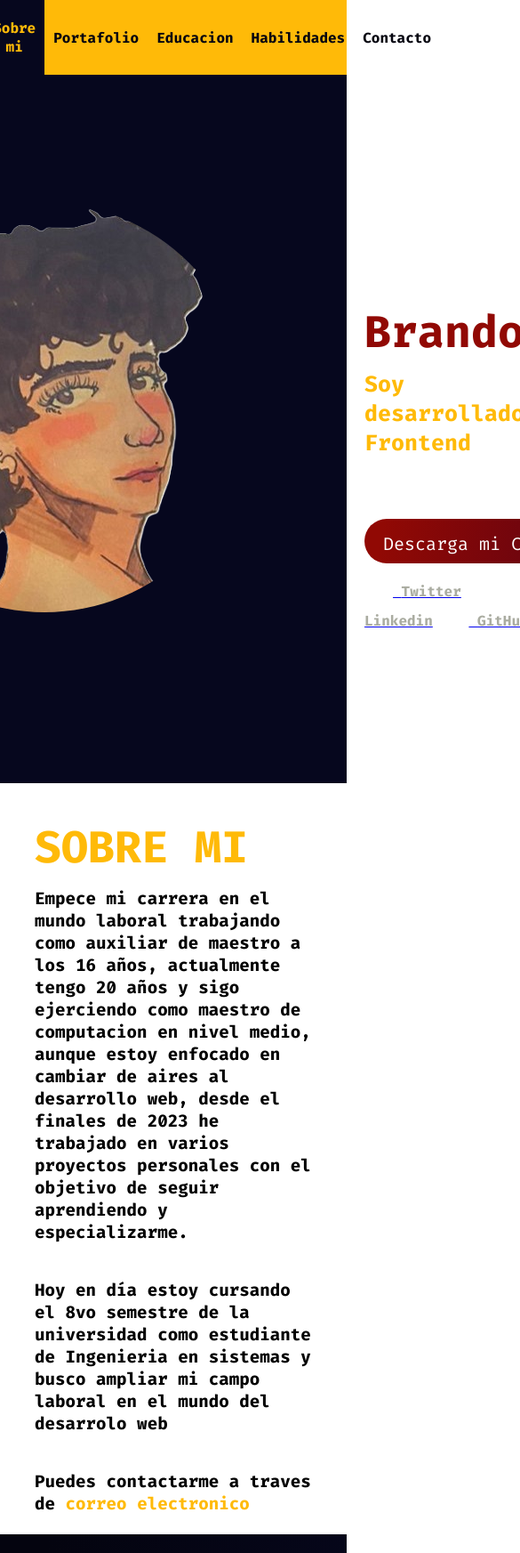
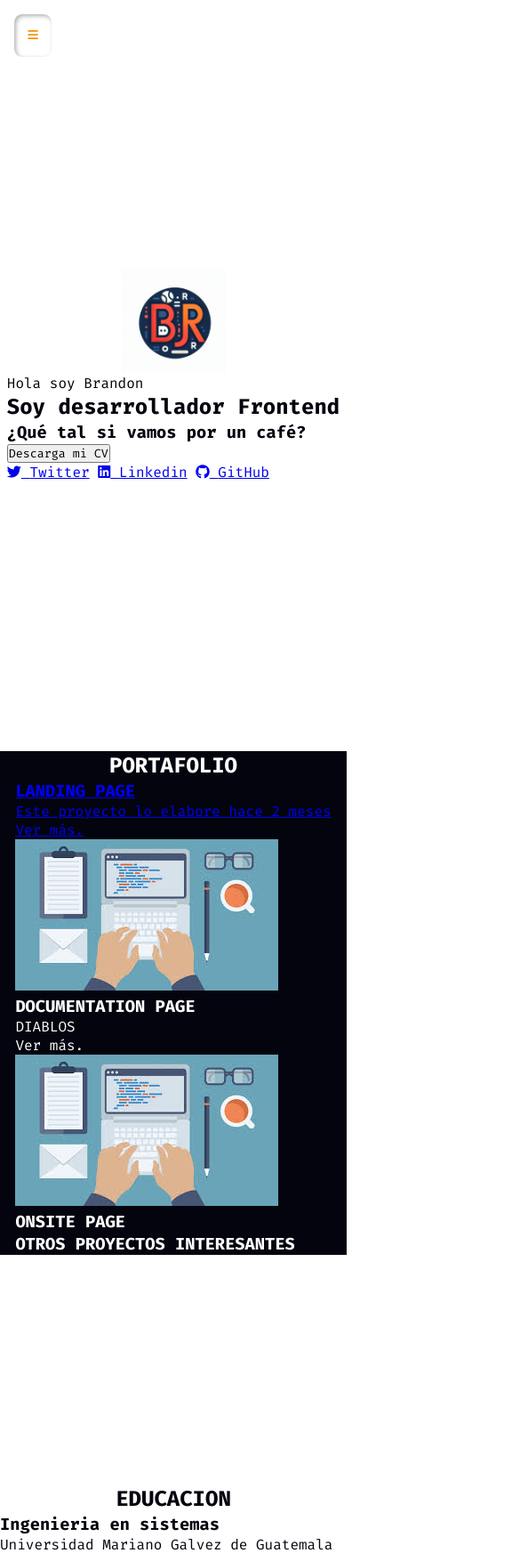
Before and after one commit to BrandonJr20/Portafolio, a plain HTML site: page index.html in a window 390 px wide. Shown: the top 1745 px of the page at 89% size, 585 px wide, since content can reach past the window. Drawn offline with nearby package versions, Linux system fonts and the light colour scheme.

Commit message:
Cambios 10-12-24

```diff
--- a/Recursos/Estilos/style.css
+++ b/Recursos/Estilos/style.css
@@ -8,9 +8,10 @@
   --main-black: #06071e;
   --main-blackoff:#04040f;
   --main-orange:#dc2f02;
-  --main-white: #aaaca1;
+  --main-gray: #aaaca1;
   --main-yellow: #ffba08;
   --main-mangoo: #f48c06;
+  --main-white:#ffffff;
 }
 
 *{
@@ -22,281 +23,94 @@
   margin: 0;
 }
 
-.nav{
-  z-index: 1; /* Se muestra por delante de todos los objetos */
-  position: fixed;
-  display: flex;
-  justify-content: center;
-  align-items: center;
-  align-content: center;
+body {
+  background: linear-gradient(125deg, var(--main-blackoff) 60%, var(--main-black) 100%); /*Degradado de fondo*/
   width: 100%;
-  background-color: var(--main-yellow);
-}
-
-.nav a{
-  justify-content: center;
-  align-items: center;
-  align-content: center;
-  height: 10vh;
-  padding: 10px;
-  display: block;
-  color: var(--main-blackoff);
-  text-align: center;
-  text-decoration: none;
-  font-size: 1.0em;
-  font-weight: bolder;
-}
-
-.nav a:hover{
-  background-color: var(--main-black);
-  color: var(--main-yellow);
-}
-
-.nav-list{
+  height: 100%;
   display: flex;
   justify-content: center;
 }
 
-ul{
-  list-style: none;
+main{
+  width: 100%;
+  display: flex;
+  justify-content: center;
+  align-items: center;
+  flex-direction: column;
 }
 
-#nombre{
-  color: var(--main-redlight);
+section{
+  width: 100%;
+  display: flex;
+  flex-direction: column;
+  justify-content: center;
+  align-items: center;
+  color: var(--main-white);
 }
 
-.brandon{
-  display: flex;
-  align-items: center;
-  justify-content: center;
-  width: 100%;
+section:nth-of-type(odd){
+  background-color: var(--main-white);
+  color: var(--main-blackoff);
   height: 100vh;
-  background-color: var(--main-black);
-}
-
-.download{
-  border-radius: 50px;
-  border: none;
-  padding: 15px;
-  width: 100%;
-  height: 6vh;
-  margin: 4% 0 4%  0;
-  background-image: linear-gradient(100deg, var(--main-redlight) 10%, var(--main-red) 100%);
-  color: white;
-  font-size: 20px;
-}
-
-.download:hover{
-  transform: scale(1.03);
-  background-image: linear-gradient(100deg, var(--main-red) 100%, var(--main-redlight) 10%);
-}
-
-i{
-  display: flex;
-  color:white;
-  font-size: 32px;
-}
-
-i:hover{
-  color: var(--main-yellow);
-  transform: scale(1.15);
 }
 
 .brandon img{
-  border-radius: 50%;
-  margin-right: 80px;
-  padding: 50px;
+  width: 30%;
 }
 
-h1{
-  font-size: 50px;
-  margin-bottom: 4%;
-  color: white;
-}
+@media (max-width:400px) {
 
-.brandon h2{
-  color: var(--main-yellow);
-  margin-bottom: 4%;
-  font-size: 25px;
-}
+  header{
+    z-index: 1;
+    position: fixed;
+    width: 100%;
+    display: flex;
+    justify-content: center;
+    align-items: center;
+    flex-direction: column;
+    top: 0;
+    background-color: var(--main-white);
+  }
 
-h3{
-  font-size: 20px;
-  color: white;
-}
+  .nav-toggle{
+    border-radius: 20%;
+    position: absolute;
+    top: 0;
+    left: 0;
+    margin: 4vw;
+    padding: 4vw;
+    border: none;
+    color: var(--main-mangoo);
+    background-color: var(--main-white);
+    box-shadow: inset 2px 2px 5px rgba(0, 0, 0, 0.3);
+  }
 
-.social{
-  color: var(--main-white);
-  font-weight: bolder;
-}
+  .nav-toggle:active, .nav-toggle:hover{
+    box-shadow: inset -2px -2px 5px rgba(0, 0, 0, 0.3);
+  }
 
-section{
-  display: block;
-  height: 100vh;
-  padding: 10%;
-  align-items: center;
-  justify-content: center;
-}
+  .nav{
+    display: none;
 
-.title-section{
-  font-size: 50px;
-  font-weight: bolder;
-  color: var(--main-yellow);
-  margin-bottom : 4%;
-}
+  }
 
-.about_me p{
-  font-size: 120%;
-  padding-bottom: 40px;
-  font-weight: bolder;
-}
+  .nav.active{
+    width: 80%;
+    height: 100%;
+    display: flex;
+    justify-content: center;
+    text-align: center;
+    background-color: var(--main-yellow);
+    padding: 4vw;
+    margin-top: 4vw;
+  }
 
-.about_me a{
-  text-decoration: none;
-  color: var(--main-yellow);
-}
+  li{
+    margin: 2vw 0;
+  }
 
-.about_me a:hover{
-  color: var(--main-redlight);
+  .nav-list{
+    list-style: none;
+  }
 
 }
-
-@keyframes animacion_link {
-  0%{
-    background-color: black;
-  }
-  100%{
-    background-color: rosybrown;
-  }
-}
-
-.portfolio-projects{
-  background-image: linear-gradient(100deg, var(--main-blackoff) 10%, var(--main-black) 100%);
-}
-
-.projects-grid{
-  display: grid;
-  grid-template-columns:repeat(auto-fit, minmax(200px, 1fr));
-  grid-gap:20px;
-  padding: 20px;
-  background-color: white;
-  border-radius: 20px;
-  box-shadow: 0 4px 8px rgba(0, 0, 0, 0.1);
-}
-
-.card{
-  position: relative;
-  display: flex;
-  flex-direction: column;
-  align-items: center;
-  justify-content: center;
-  padding: 5px;
-  border-radius: 10px;
-  box-shadow: 0 2px 4px rgba(0, 0, 0, 0.3);
-  transition: transform 0.3s ease, box-shadow 0.3s ease;
-}
-
-.card h3{
-  color: var(--main-redlight);
-  font-weight: bolder;
-  font-size: 25px;
-  text-align: center;
-}
-
-.card:hover {
-  transform: scale(1.05);
-  box-shadow: 0 4px 8px lrgba(0, 0, 0, 0.2);
-}
-
-.card img {
-  max-width: 100%;
-  width: 100%;
-  height: auto;
-  border-radius: 5px;
-  margin-bottom: 10px;
-  transition: transform 0.3s ease, filter 0.3s ease;
-}
-
-.card:hover img {
-  filter: brightness(0.2);
-}
-
-.card p {
-  margin: 0;
-  font-size: 16px;
-  text-align: center;
-}
-
-.overlay {
-  position: absolute;
-  background: rgba(0, 0, 0, 0.02);
-  color: white;
-  display: flex;
-  justify-content: center;
-  align-items: center;
-  font-size: 24px;
-  z-index: 1;
-  transition: opacity 0.3s ease;
-  border-radius: 5px;
-}
-
-.education-grid{
-  display: grid;
-  grid-template-columns:repeat(auto-fit, minmax(200px, 1fr));
-  grid-gap: 20px;
-}
-
-.education h3{
-  font-size: 25px;
-  color: var(--main-black);
-}
-
-.skills{
-  background: linear-gradient(100deg, var(--main-blackoff) 10%, var(--main-black) 100%);
-}
-
-.lenguages{
-  display: grid;
-  grid-template-columns:repeat(auto-fit, minmax(200px, 1fr));
-  justify-content: center;
-  align-items: center;
-  text-align: center;
-}
-
-.lenguages i{
-  font-size: 100px;
-}
-
-.skills h3{
-  text-align: center;
-  font-size: 50px;
-  color: white;
-  margin-bottom: 20px;
-}
-
-.list-contact{
-  display: block;
-  border: 1px solid black;
-  width: 50%;
-  background:linear-gradient(100deg, var(--main-blackoff)20%, var(--main-black) 100%);
-  padding: 40px 0px 40px 40px;
-  border-radius: 10px 1000px 10px 10px;
-  color: white;
-}
-
-.contact h3{
-  color: var(--main-black);
-  margin-bottom: 30px;
-  font-size: 25px;
-}
-
-.list-contact i{
-  font-size: 60px;
-  padding: 20px 0 20px 0;
-}
-
-.list-contact a{
-  padding-left: 30px;
-  text-decoration: none;
-  color: white;
-}
--- /dev/null
+++ b/Recursos/Estilos/styleOLD.css
@@ -0,0 +1,302 @@
+@import url('https://fonts.googleapis.com/css2?family=Fira+Code:wght@300..700&display=swap');
+
+
+/* Variables para los colores */
+:root{
+  --main-red: #6a040f;
+  --main-redlight: #910904;
+  --main-black: #06071e;
+  --main-blackoff:#04040f;
+  --main-orange:#dc2f02;
+  --main-white: #aaaca1;
+  --main-yellow: #ffba08;
+  --main-mangoo: #f48c06;
+}
+
+*{
+  font-family: "Fira Code", monospace;
+  font-optical-sizing: auto;
+  font-style: normal;
+  box-sizing: border-box;
+  padding: 0;
+  margin: 0;
+}
+
+.nav{
+  z-index: 1; /* Se muestra por delante de todos los objetos */
+  position: fixed;
+  display: flex;
+  justify-content: center;
+  align-items: center;
+  align-content: center;
+  width: 100%;
+  background-color: var(--main-yellow);
+}
+
+.nav a{
+  justify-content: center;
+  align-items: center;
+  align-content: center;
+  height: 10vh;
+  padding: 10px;
+  display: block;
+  color: var(--main-blackoff);
+  text-align: center;
+  text-decoration: none;
+  font-size: 1.0em;
+  font-weight: bolder;
+}
+
+.nav a:hover{
+  background-color: var(--main-black);
+  color: var(--main-yellow);
+}
+
+.nav-list{
+  display: flex;
+  justify-content: center;
+}
+
+ul{
+  list-style: none;
+}
+
+#nombre{
+  color: var(--main-redlight);
+}
+
+.brandon{
+  display: flex;
+  align-items: center;
+  justify-content: center;
+  width: 100%;
+  height: 100vh;
+  background-color: var(--main-black);
+}
+
+.download{
+  border-radius: 50px;
+  border: none;
+  padding: 15px;
+  width: 100%;
+  height: 6vh;
+  margin: 4% 0 4%  0;
+  background-image: linear-gradient(100deg, var(--main-redlight) 10%, var(--main-red) 100%);
+  color: white;
+  font-size: 20px;
+}
+
+.download:hover{
+  transform: scale(1.03);
+  background-image: linear-gradient(100deg, var(--main-red) 100%, var(--main-redlight) 10%);
+}
+
+i{
+  display: flex;
+  color:white;
+  font-size: 32px;
+}
+
+i:hover{
+  color: var(--main-yellow);
+  transform: scale(1.15);
+}
+
+.brandon img{
+  border-radius: 50%;
+  margin-right: 80px;
+  padding: 50px;
+}
+
+h1{
+  font-size: 50px;
+  margin-bottom: 4%;
+  color: white;
+}
+
+.brandon h2{
+  color: var(--main-yellow);
+  margin-bottom: 4%;
+  font-size: 25px;
+}
+
+h3{
+  font-size: 20px;
+  color: white;
+}
+
+.social{
+  color: var(--main-white);
+  font-weight: bolder;
+}
+
+section{
+  display: block;
+  height: 100vh;
+  padding: 10%;
+  align-items: center;
+  justify-content: center;
+}
+
+.title-section{
+  font-size: 50px;
+  font-weight: bolder;
+  color: var(--main-yellow);
+  margin-bottom : 4%;
+}
+
+.about_me p{
+  font-size: 120%;
+  padding-bottom: 40px;
+  font-weight: bolder;
+}
+
+.about_me a{
+  text-decoration: none;
+  color: var(--main-yellow);
+}
+
+.about_me a:hover{
+  color: var(--main-redlight);
+
+}
+
+@keyframes animacion_link {
+  0%{
+    background-color: black;
+  }
+  100%{
+    background-color: rosybrown;
+  }
+}
+
+.portfolio-projects{
+  background-image: linear-gradient(100deg, var(--main-blackoff) 10%, var(--main-black) 100%);
+}
+
+.projects-grid{
+  display: grid;
+  grid-template-columns:repeat(auto-fit, minmax(200px, 1fr));
+  grid-gap:20px;
+  padding: 20px;
+  background-color: white;
+  border-radius: 20px;
+  box-shadow: 0 4px 8px rgba(0, 0, 0, 0.1);
+}
+
+.card{
+  position: relative;
+  display: flex;
+  flex-direction: column;
+  align-items: center;
+  justify-content: center;
+  padding: 5px;
+  border-radius: 10px;
+  box-shadow: 0 2px 4px rgba(0, 0, 0, 0.3);
+  transition: transform 0.3s ease, box-shadow 0.3s ease;
+}
+
+.card h3{
+  color: var(--main-redlight);
+  font-weight: bolder;
+  font-size: 25px;
+  text-align: center;
+}
+
+.card:hover {
+  transform: scale(1.05);
+  box-shadow: 0 4px 8px lrgba(0, 0, 0, 0.2);
+}
+
+.card img {
+  max-width: 100%;
+  width: 100%;
+  height: auto;
+  border-radius: 5px;
+  margin-bottom: 10px;
+  transition: transform 0.3s ease, filter 0.3s ease;
+}
+
+.card:hover img {
+  filter: brightness(0.2);
+}
+
+.card p {
+  margin: 0;
+  font-size: 16px;
+  text-align: center;
+}
+
+.overlay {
+  position: absolute;
+  background: rgba(0, 0, 0, 0.02);
+  color: white;
+  display: flex;
+  justify-content: center;
+  align-items: center;
+  font-size: 24px;
+  z-index: 1;
+  transition: opacity 0.3s ease;
+  border-radius: 5px;
+}
+
+.education-grid{
+  display: grid;
+  grid-template-columns:repeat(auto-fit, minmax(200px, 1fr));
+  grid-gap: 20px;
+}
+
+.education h3{
+  font-size: 25px;
+  color: var(--main-black);
+}
+
+.skills{
+  background: linear-gradient(100deg, var(--main-blackoff) 10%, var(--main-black) 100%);
+}
+
+.lenguages{
+  display: grid;
+  grid-template-columns:repeat(auto-fit, minmax(200px, 1fr));
+  justify-content: center;
+  align-items: center;
+  text-align: center;
+}
+
+.lenguages i{
+  font-size: 100px;
+}
+
+.skills h3{
+  text-align: center;
+  font-size: 50px;
+  color: white;
+  margin-bottom: 20px;
+}
+
+.list-contact{
+  display: block;
+  border: 1px solid black;
+  width: 50%;
+  background:linear-gradient(100deg, var(--main-blackoff)20%, var(--main-black) 100%);
+  padding: 40px 0px 40px 40px;
+  border-radius: 10px 1000px 10px 10px;
+  color: white;
+}
+
+.contact h3{
+  color: var(--main-black);
+  margin-bottom: 30px;
+  font-size: 25px;
+}
+
+.list-contact i{
+  font-size: 60px;
+  padding: 20px 0 20px 0;
+}
+
+.list-contact a{
+  padding-left: 30px;
+  text-decoration: none;
+  color: white;
+}
--- a/Recursos/JS/Vermas.js
+++ b/Recursos/JS/Vermas.js
@@ -14,4 +14,10 @@ document.addEventListener('DOMContentLoaded', () => {
       img.src = staticSrc;
     });
   });
+
 });
+
+document.querySelector('.nav-toggle').addEventListener('click', function () {
+  const navbar = document.getElementById('navbar');
+  navbar.classList.toggle('active');
+});
--- a/index.html
+++ b/index.html
@@ -5,6 +5,7 @@
     <meta charset="UTF-8">
     <meta name="viewport" content="width=device-width, initial-scale=1.0">
     <link rel="stylesheet" href="Recursos/Estilos/style.css">
+    <link rel="icon" href="Recursos/Imagenes/logo.png">
     <link rel="stylesheet" href="https://cdnjs.cloudflare.com/ajax/libs/font-awesome/6.0.0-beta3/css/all.min.css">
     <link rel="stylesheet" href="https://cdn.jsdelivr.net/npm/devicon@2.14.0/devicon.min.css">
 
@@ -13,31 +14,34 @@
 
 <body>
 
+    <main>
+
         <header>
+            <!-- Añade un botón para el menú en pantallas pequeñas -->
+            <button class="nav-toggle" aria-label="Toggle navigation">
+                <i class="fas fa-bars"></i>
+            </button>
+
             <nav class="nav" id="navbar">
                 <ul class="nav-list">
                     <li><a href="#brandon">Brandon</a></li>
-                <li><a href="#aboutme">Sobre mi</a></li>
-
                     <li><a href="#portfolio">Portafolio</a></li>
                     <li><a href="#education">Educacion</a></li>
                     <li><a href="#skills">Habilidades</a></li>
                     <li><a href="#contact">Contacto</a></li>
                 </ul>
             </nav>
+
         </header>
 
-    <!-- Añade un botón para el menú en pantallas pequeñas -->
-<button class="nav-toggle" aria-label="Toggle navigation">
-    <i class="fas fa-bars"></i>
-  </button>
+
 
 
         <section id="brandon" class="brandon">
-        <img src="Recursos/Imagenes/Yo.png" alt="Imagen del creador de la pagina">
+            <img src="Recursos/Imagenes/logo.png" alt="Imagen del creador de la pagina">
             <article>
-            <h1>Hola soy <span id="nombre">Brandon</span></h1>
-            <h2>Soy desarrollador Frontend</h2>
+                <p class="saludo">Hola soy <span id="nombre">Brandon</span></p>
+                <h2 class="title-section">Soy desarrollador Frontend</h2>
                 <h3>¿Qué tal si vamos por un café?</h3>
 
                 <a href="Recursos/Pdf/CV BRANDON.pdf" download="BrandonCV"><button class="download">Descarga mi
@@ -52,21 +56,6 @@
             </article>
         </section>
 
-
-
-    <section id="aboutme" class="about_me">
-        <h2 class="title-section">SOBRE MI</h2>
-        <p>Empece mi carrera en el mundo laboral trabajando como auxiliar de maestro a los 16 años, actualmente tengo 20
-            años y sigo ejerciendo como maestro de computacion en nivel medio, aunque estoy enfocado en cambiar de aires
-            al desarrollo web, desde el finales de 2023 he trabajado en varios proyectos personales con el objetivo de
-            seguir aprendiendo y especializarme.</p>
-
-        <p>Hoy en día estoy cursando el 8vo semestre de la universidad como estudiante de Ingenieria en sistemas y busco
-            ampliar mi campo laboral en el mundo del desarrolo web</p>
-
-        <p>Puedes contactarme a traves de <a href="#">correo electronico</a></p>
-
-    </section>
         <section id="portfolio" class="portfolio-projects">
             <h2 class="title-section">PORTAFOLIO</h2>
 
@@ -174,6 +163,9 @@
                 </div>
             </div>
         </section>
+
+    </main>
+
     <script src="Recursos/JS/Vermas.js"></script>
 </body>
 
```
Lines whose indentation alone changed are shown as unchanged.
